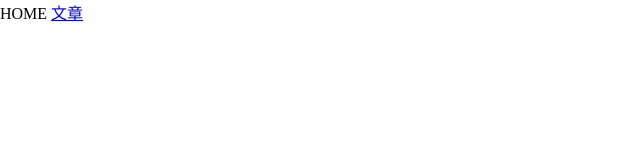
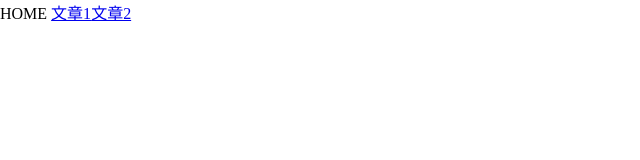
Before and after one commit to haoqicat/vuex-hello-v3, a Vue app: page / in a window 1280 px wide. Shown: the top 160 px of the page, without its empty margins (0-640 px from the left). Built offline with nearby package versions, Linux system fonts and the light colour scheme.

Commit message:
dynamic routes

```diff
--- a/src/components/Home.vue
+++ b/src/components/Home.vue
@@ -1,7 +1,8 @@
 <template>
   <div>
     HOME
-    <router-link to="/post">文章</router-link>
+    <router-link to="/post/1">文章1</router-link>
+    <router-link to="/post/2">文章2</router-link>
   </div>
 </template>
 
--- a/src/components/Post.vue
+++ b/src/components/Post.vue
@@ -1,6 +1,7 @@
 <template>
   <div class="post">
     <div class="upper">
+      {{ postId }}
       <PostBody :title="title" />
     </div>
     <div class="bottom">
@@ -20,6 +21,11 @@ export default {
   components: {
     PostBody,
     CommentBox
+  },
+  computed: {
+    postId: function() {
+      return this.$route.params.id
+    }
   }
 }
 </script>
--- a/src/router.js
+++ b/src/router.js
@@ -13,7 +13,7 @@ export default new Router({
       component: Home
     },
     {
-      path: '/post',
+      path: '/post/:id',
       component: Post
     }
   ]
```
